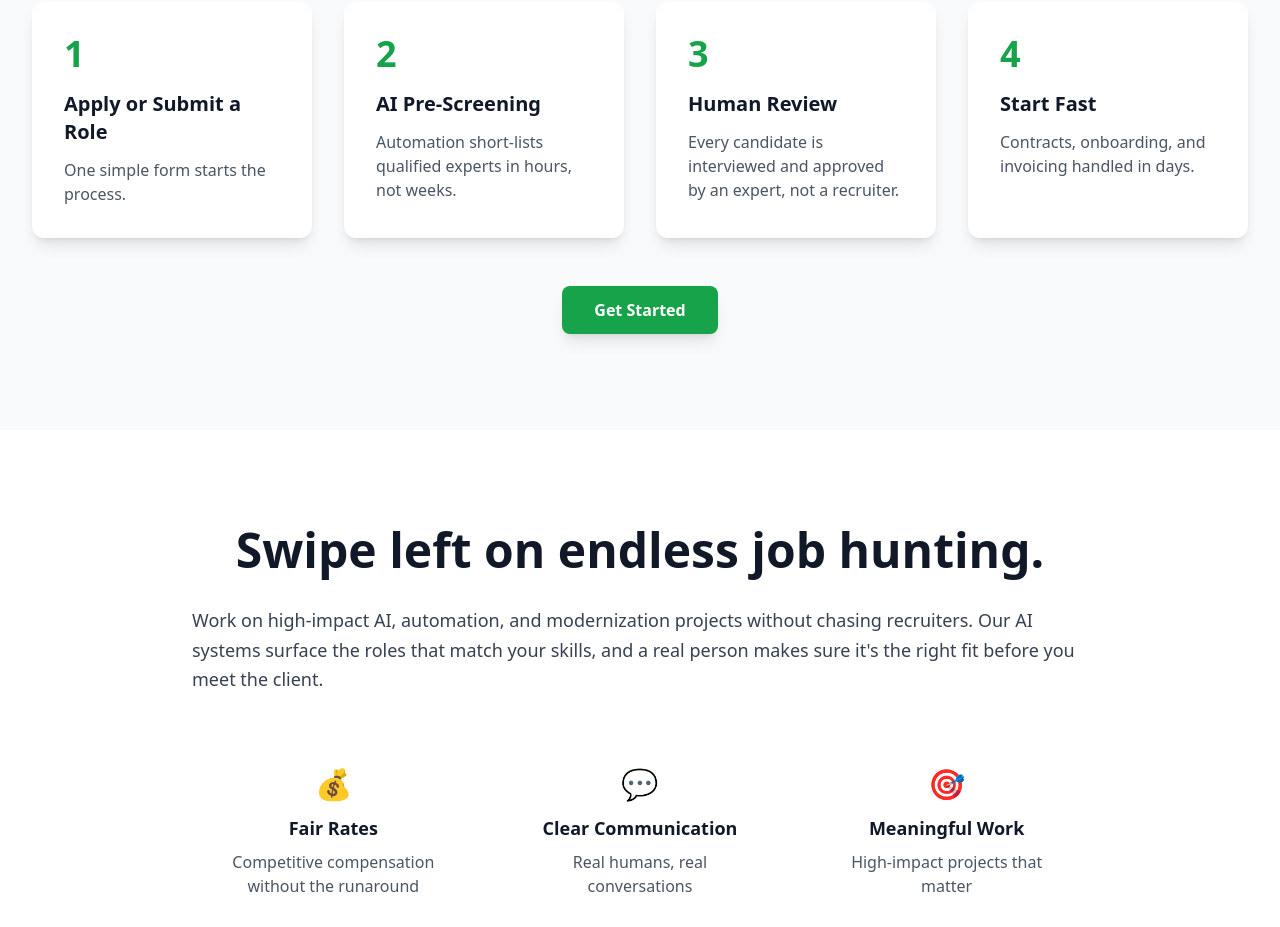
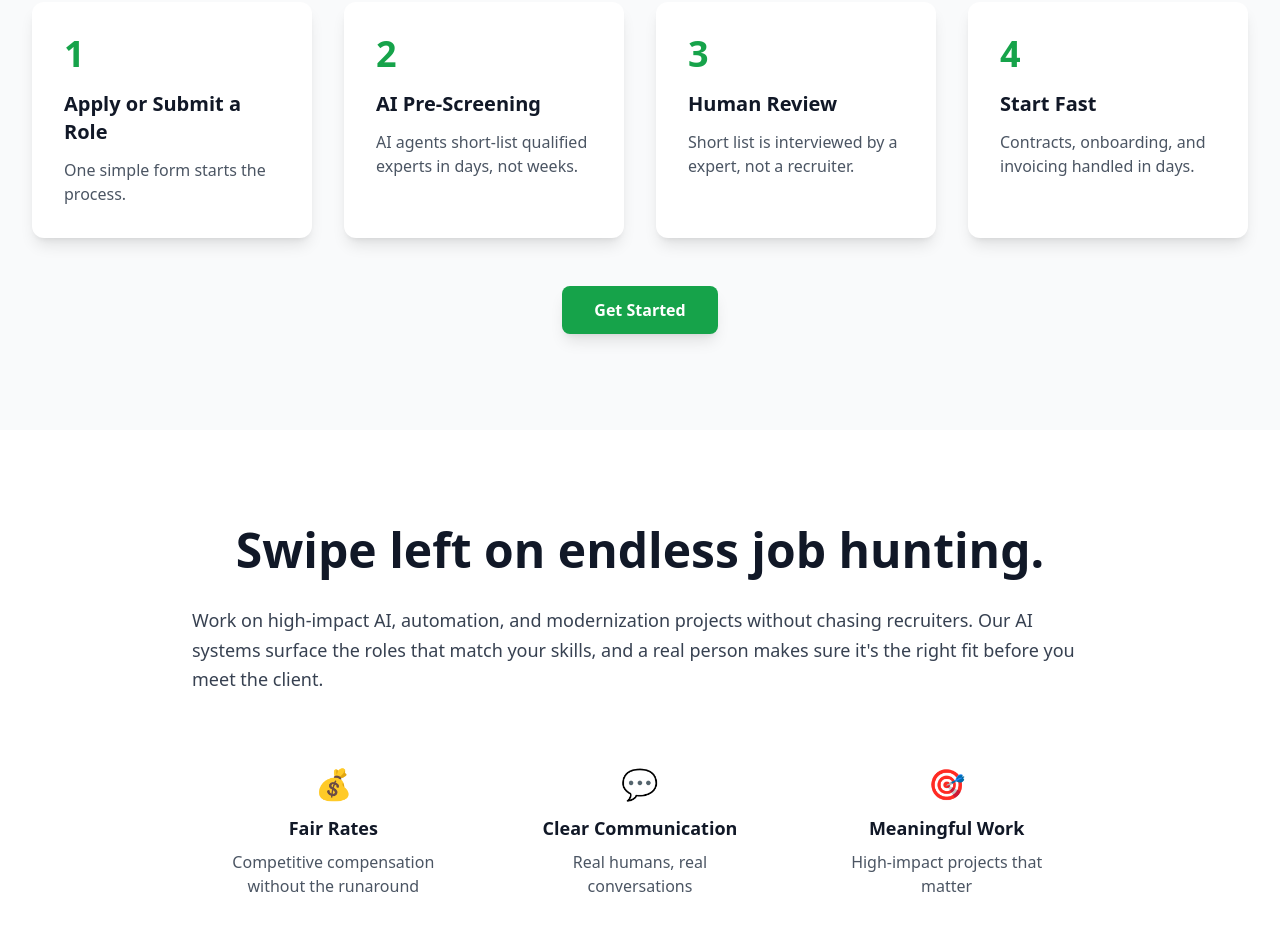
Before and after one commit to JamesRbockrath/swipeleft-website, a Next.js app: page / in a window 1280 px wide. Shown: the part 1280-2207 px from the top of the page. Built offline with nearby package versions, Linux system fonts and the light colour scheme.

Commit message:
logo size

```diff
--- a/app/layout.tsx
+++ b/app/layout.tsx
@@ -22,7 +22,7 @@ export default function RootLayout({
                   <img
                     src="/logo.png"
                     alt="SwipeLeft AI - Recruiting & Staffing"
-                    className="h-16 w-auto"
+                    className="h-24 w-auto"
                   />
                 </a>
               </div>
@@ -44,7 +44,7 @@ export default function RootLayout({
                   <img
                     src="/logo.png"
                     alt="SwipeLeft AI"
-                    className="h-12 w-auto brightness-0 invert"
+                    className="h-16 w-auto brightness-0 invert"
                   />
                 </div>
                 <p className="text-gray-400">Human Judgment. AI Efficiency. Transparent Pricing.</p>
--- a/app/page.tsx
+++ b/app/page.tsx
@@ -60,12 +60,12 @@ export default function Home() {
             <div className="bg-white p-8 rounded-xl shadow-lg">
               <div className="text-4xl font-bold text-green-600 mb-4">2</div>
               <h3 className="text-xl font-bold mb-3">AI Pre-Screening</h3>
-              <p className="text-gray-600">Automation short-lists qualified experts in hours, not weeks.</p>
+              <p className="text-gray-600">AI agents short-list qualified experts in days, not weeks.</p>
             </div>
             <div className="bg-white p-8 rounded-xl shadow-lg">
               <div className="text-4xl font-bold text-green-600 mb-4">3</div>
               <h3 className="text-xl font-bold mb-3">Human Review</h3>
-              <p className="text-gray-600">Every candidate is  interviewed and approved by an expert, not a recruiter.</p>
+              <p className="text-gray-600">Short list is interviewed by a expert, not a recruiter.</p>
             </div>
             <div className="bg-white p-8 rounded-xl shadow-lg">
               <div className="text-4xl font-bold text-green-600 mb-4">4</div>
```
